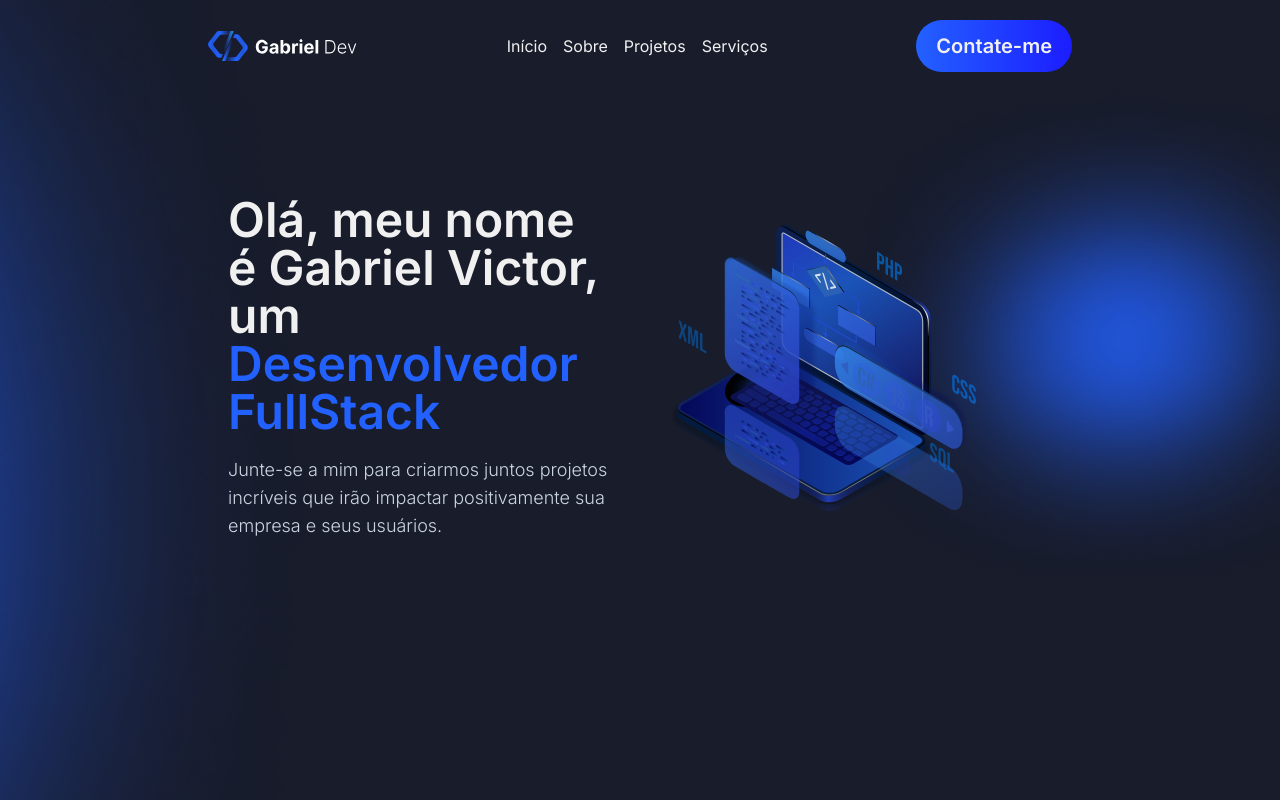
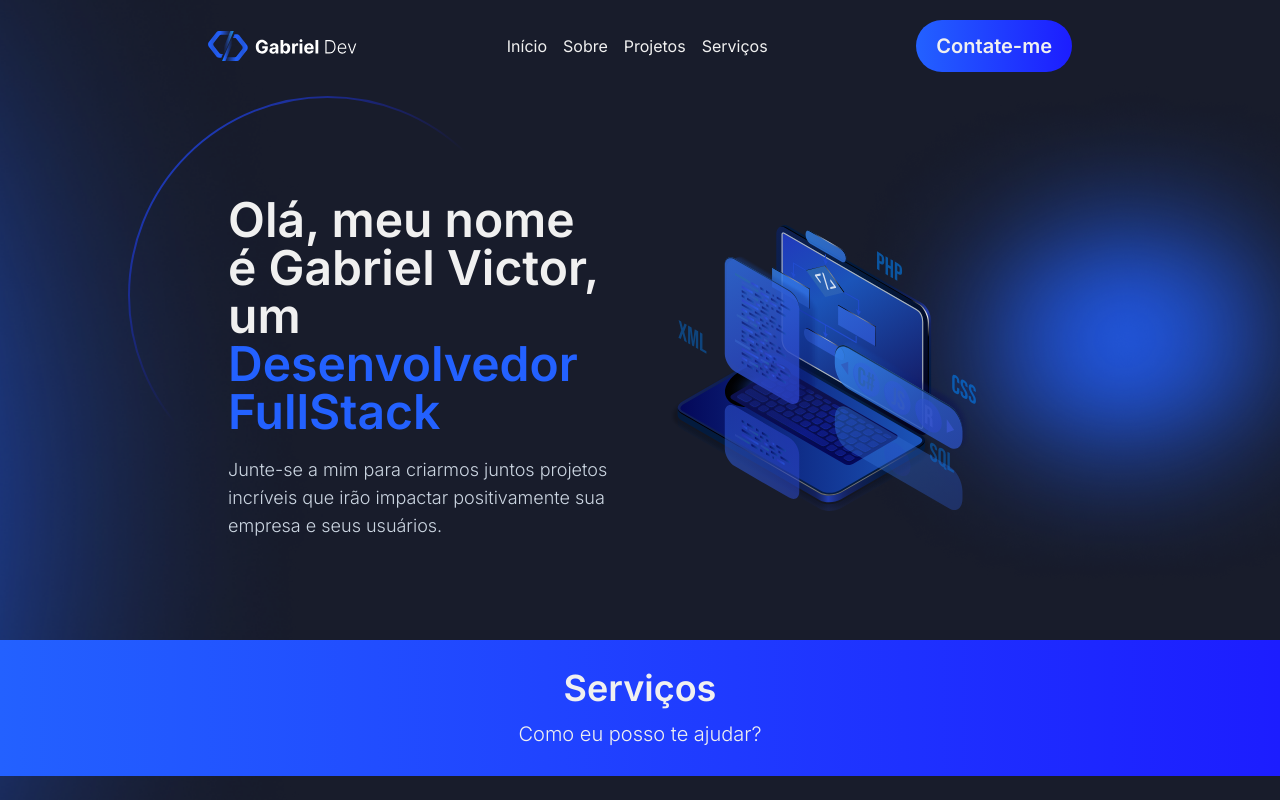
Before and after one commit to Gabriel-Vict0r/Gabriel-dev, a Next.js app: page / in a window 1280 px wide. Shown: the top 800 px of the page. Built offline with nearby package versions, Linux system fonts and the light colour scheme.

Commit message:
style: details

```diff
--- a/src/app/globals.css
+++ b/src/app/globals.css
@@ -2,6 +2,9 @@
 @tailwind components;
 @tailwind utilities;
 
+html {
+    scroll-behavior: smooth;
+}
 
 body {
     font-family: 'Inter', sans-serif;
--- a/src/app/page.tsx
+++ b/src/app/page.tsx
@@ -1,11 +1,23 @@
+import DivSeparator from "@/components/DivSeparator";
 import Image from "next/image";
+import Link from "next/link";
 
 export default function Home() {
   return (
     <main className="mt-24">
-      <section className="flex flex-col gap-5 items-center md:flex-row xl:px-52 lg:mt-44 lg:px-20">
-        <div className="flex flex-col gap-5 p-5 md:w-1/2">
-          <h1 className="font-semibold text-4xl text-white-standard md:text-3xl lg:text-4xl xl:text-5xl">
+      <section
+        className="flex flex-col gap-5 items-center md:flex-row xl:px-52 lg:mt-44 lg:px-20 md:px-10"
+        id="inicio"
+      >
+        <div className="flex flex-col gap-5 p-5 md:w-1/2 relative">
+          <Image
+            src="/Circulo.svg"
+            width={399}
+            height={399}
+            alt="circulo"
+            className="hidden lg:!block absolute -top-20 -left-20"
+          />
+          <h1 className="font-semibold text-3xl text-white-standard md:text-3xl lg:text-4xl xl:text-5xl">
             Olá, meu nome é Gabriel Victor, um{" "}
             <span className="text-blue-primary bg-clip-text">
               Desenvolvedor FullStack
@@ -33,6 +45,7 @@ export default function Home() {
           className="hidden md:!block absolute right-0 -z-10 md:top-10 lg:top-20 lg:w-[35%]"
         />
       </section>
+      <DivSeparator />
     </main>
   );
 }
--- /dev/null
+++ b/src/components/DivSeparator.tsx
@@ -0,0 +1,16 @@
+import React from "react";
+
+type Props = {};
+
+const DivSeparator = (props: Props) => {
+  return (
+    <div className="my-20 bg-gradient-to-r from-blue-primary to-blue-secondary p-5 text-center flex flex-col gap-3 xl:p-7">
+      <h2 className="font-semibold text-2xl xl:text-4xl">Serviços</h2>
+      <p className="font-light text-base xl:text-xl">
+        Como eu posso te ajudar?
+      </p>
+    </div>
+  );
+};
+
+export default DivSeparator;
--- a/src/components/Header.tsx
+++ b/src/components/Header.tsx
@@ -10,7 +10,7 @@ import { Events, animateScroll as scroll } from "react-scroll";
 type INavLink = { name: string; route: string }[];
 const Header = () => {
   const navLinks: INavLink = [
-    { name: "Início", route: "/" },
+    { name: "Início", route: "#inicio" },
     { name: "Sobre", route: "#about" },
     { name: "Projetos", route: "#projects" },
     { name: "Serviços", route: "#services" },
@@ -39,7 +39,7 @@ const Header = () => {
     <header
       className={`p-5 xl:px-52 lg:flex w-full lg:justify-between fixed top-0 ${
         scrolling ? "bg-background" : ""
-      } z-50 lg:px-20`}
+      } z-50 lg:px-20 md:px-10`}
     >
       <div className="flex justify-between items-center text-white-standard">
         <Image src="/logo.svg" width={150} height={100} alt="Logo pessoal" />
@@ -56,7 +56,7 @@ const Header = () => {
         <nav className="bg-background absolute w-full h-screen left-0 py-5">
           <ul className="flex flex-col items-center font-inter text-lg font-normal w-full">
             {navLinks.map((link, index) => (
-              <li key={index} className="p-2">
+              <li key={index} className="p-2 ">
                 <Link href={link.route}>{link.name}</Link>
               </li>
             ))}
@@ -68,7 +68,12 @@ const Header = () => {
           {navLinks.map((link, index) =>
             index !== 4 ? (
               <li key={index} className="p-2">
-                <Link href={link.route}>{link.name}</Link>
+                <Link
+                  href={link.route}
+                  className="hover:border-b-2 border-blue-primary border-solid"
+                >
+                  {link.name}
+                </Link>
               </li>
             ) : null
           )}
```
Also changed, not shown: public/Circulo.svg (added), src/components/CardService.tsx (added).
